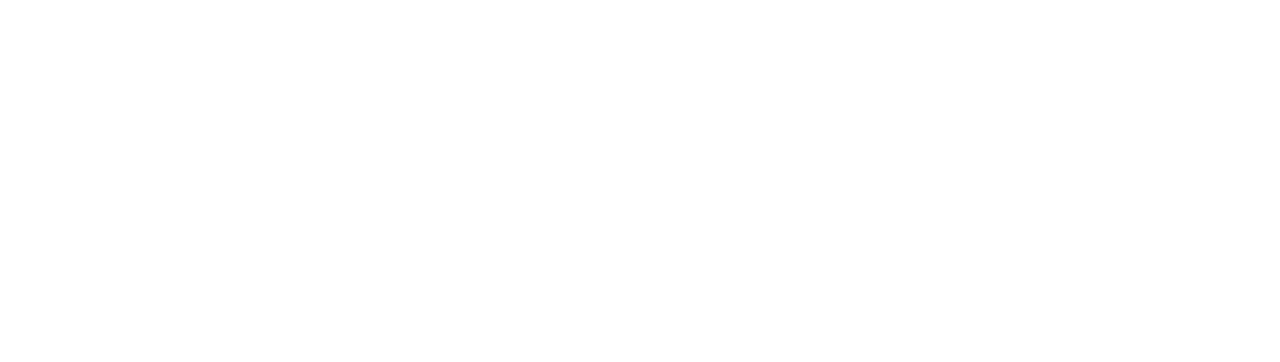
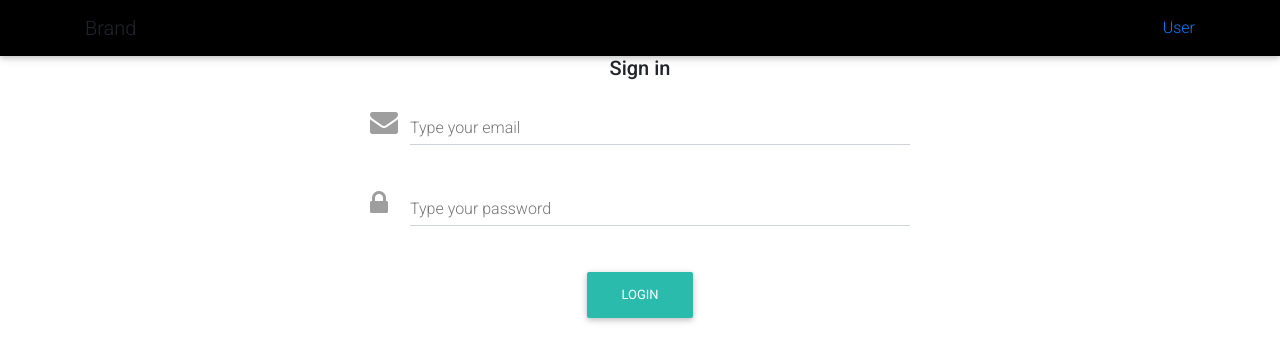
Before and after one commit to DocumentExplorer/Frontend, a React (Create React App) app: page / in a window 1280 px wide. Shown: the top 362 px of the page. Built offline with nearby package versions, Linux system fonts and the light colour scheme.

Commit message:
create Login Page

```diff
--- a/package.json
+++ b/package.json
@@ -11,6 +11,7 @@
     "react-router-dom": "^4.3.1",
     "react-scripts": "1.1.4",
     "redux": "^4.0.0",
+    "redux-form": "^7.4.2",
     "redux-thunk": "^2.3.0"
   },
   "scripts": {
--- a/src/components/App.js
+++ b/src/components/App.js
@@ -1,13 +1,18 @@
-import React, { Component } from 'react';
+import React, { Component, Fragment } from 'react';
 import { Switch, BrowserRouter, Route } from 'react-router-dom'
 import Navbar from './Navbar/Navbar'
-
+import { LoginPage } from './pages'
 
 class App extends Component {
   render() {
     return (
       <BrowserRouter>
-        <Navbar />
+        <Fragment>
+          <Navbar />
+          <Switch>
+            <Route path="/" component={LoginPage} />
+          </Switch>
+        </Fragment>
       </BrowserRouter>
     );
   }
--- a/src/components/Navbar/Navbar.jsx
+++ b/src/components/Navbar/Navbar.jsx
@@ -18,7 +18,7 @@
             </NavbarBrand>
             <NavbarNav right>
                 <Link to="/dashboard">
-                    {props.loginStore.user}
+                    User
                 </Link>
             </NavbarNav>
         </Container>
@@ -26,5 +26,5 @@
 )
 
 
-const result = state => NavbarHOC(false, NavbarAuthenticated)(state)
+const result = state => NavbarHOC(true, NavbarAuthenticated)(state)
 export default connect(mapStateToProps)(result)
--- /dev/null
+++ b/src/components/pages/Login.jsx
@@ -0,0 +1,38 @@
+import React from 'react'
+import { reduxForm } from 'redux-form'
+import { Container, Row, Col, Input, Button } from 'mdbreact';
+
+class Login extends React.Component {
+    render() {
+        return (
+            <Container>
+                <Row>
+                    <Col md="3"></Col>
+                    <Col md="6">
+                        <form className="form-custom">
+                            <p className="h5 text-center mb-4">Sign in</p>
+                            <div className="grey-text">
+                                <Input label="Type your email" icon="envelope" group type="email" validate error="wrong" success="right" />
+                                <Input label="Type your password" icon="lock" group type="password" validate />
+                            </div>
+                            <div className="text-center">
+                                <Button>Login</Button>
+                            </div>
+                        </form>
+                    </Col>
+                </Row>
+            </Container>
+        )
+    }
+}
+
+function validate(values) {
+
+}
+
+const LoginPage = reduxForm({
+    form: 'login',
+    validate
+})(Login)
+
+export { LoginPage }
--- /dev/null
+++ b/src/components/pages/index.js
@@ -0,0 +1 @@
+export * from './Login'
--- a/src/index.js
+++ b/src/index.js
@@ -1,11 +1,15 @@
 import React from 'react';
 import ReactDOM from 'react-dom';
+import 'font-awesome/css/font-awesome.min.css';
+import 'bootstrap/dist/css/bootstrap.min.css';
+import 'mdbreact/dist/css/mdb.css';
 import App from './components/App';
 import registerServiceWorker from './registerServiceWorker';
 import { Provider } from 'react-redux'
 import { createStore, applyMiddleware } from 'redux'
 import thunk from 'redux-thunk'
 import RootReducer from './redux'
+
 
 const store = createStore(RootReducer, applyMiddleware(thunk))
 
```
Also changed, not shown: 1 other file (tests, documents, lock files or other folders).
